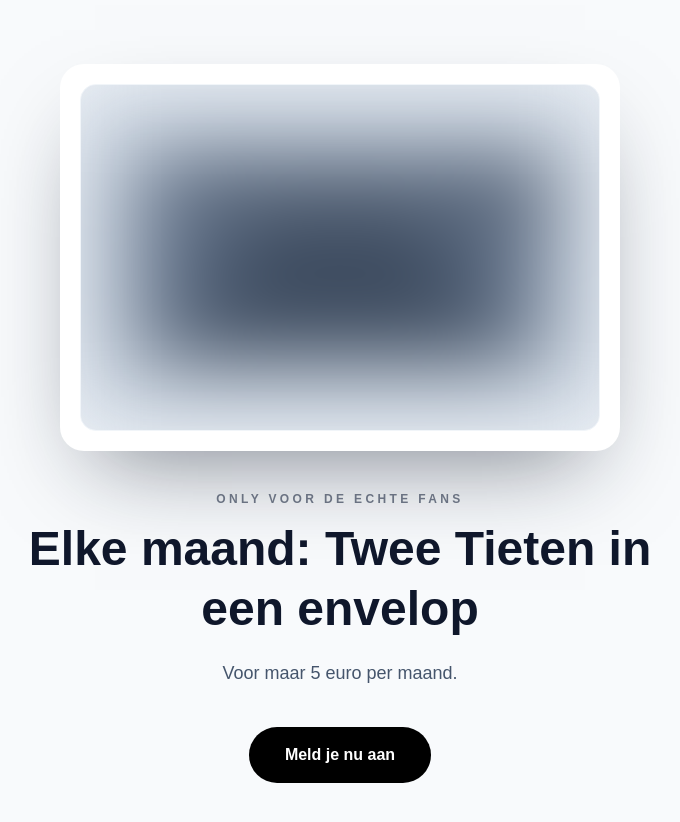
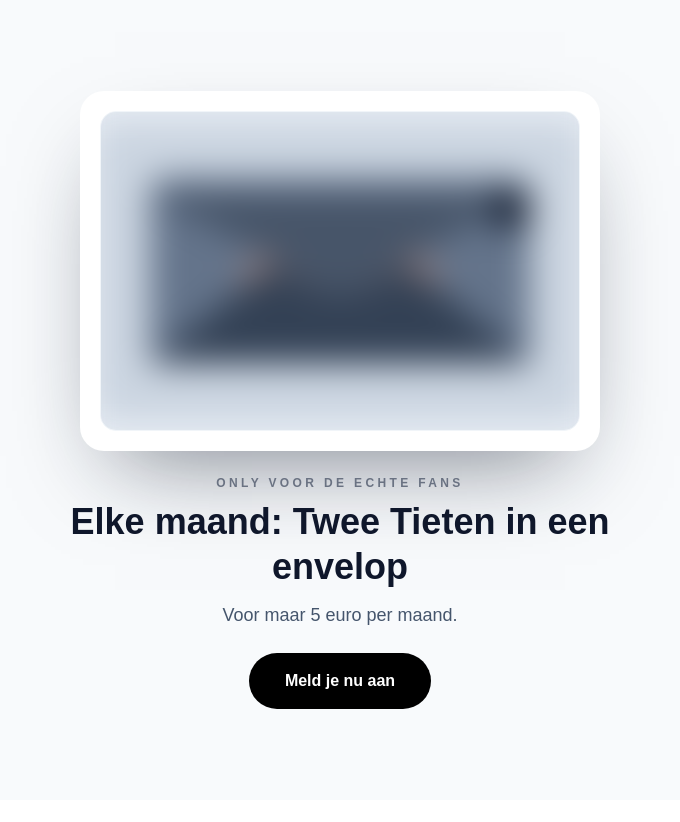
Before and after one commit to Timo-a11y/nima-dashboard, a Next.js app: page / in a window 1280 px wide. Shown: the top 822 px of the page, without its empty margins (300-980 px from the left). After the commit the page ends 800 px from the top, so only its background shows below. Built offline with nearby package versions, Linux system fonts and the light colour scheme.

Commit message:
Tune onepager blur and fit hero above fold
Co-authored-by: Timo-a11y <Timo-a11y@users.noreply.github.com>

```diff
--- a/app/page.tsx
+++ b/app/page.tsx
@@ -42,33 +42,33 @@ export default function Onepager() {
   };
 
   return (
-    <main className="min-h-screen bg-slate-50 px-6 py-16 text-slate-900">
-      <section className="mx-auto flex min-h-[calc(100vh-8rem)] max-w-3xl flex-col items-center justify-center text-center">
-        <div className="w-full max-w-[560px] rounded-3xl bg-white p-5 shadow-[0_40px_90px_-35px_rgba(15,23,42,0.55)]">
+    <main className="h-dvh overflow-hidden bg-slate-50 px-5 py-6 text-slate-900 sm:px-6 sm:py-8">
+      <section className="mx-auto flex h-full max-w-3xl flex-col items-center justify-center text-center">
+        <div className="w-full max-w-[520px] rounded-3xl bg-white p-4 shadow-[0_40px_90px_-35px_rgba(15,23,42,0.55)] sm:p-5">
           <div className="aspect-[3/2] overflow-hidden rounded-2xl border border-slate-100 bg-slate-100">
             <Image
               src="/envelope-card.svg"
               alt="Vage vorm van een envelop"
               width={1400}
               height={900}
-              className="h-full w-full scale-110 object-cover blur-2xl"
+              className="h-full w-full scale-110 object-cover blur-lg"
             />
           </div>
         </div>
 
-        <p className="mt-10 text-xs font-semibold uppercase tracking-[0.28em] text-gray-500">
+        <p className="mt-6 text-[11px] font-semibold uppercase tracking-[0.28em] text-gray-500 sm:text-xs">
           Only voor de echte Fans
         </p>
 
-        <h1 className="mt-3 max-w-2xl text-4xl font-bold leading-tight text-slate-900 sm:text-5xl">
+        <h1 className="mt-2 max-w-2xl text-3xl font-bold leading-tight text-slate-900 sm:text-4xl">
           Elke maand: Twee Tieten in een envelop
         </h1>
 
-        <p className="mt-5 text-lg text-slate-600">Voor maar 5 euro per maand.</p>
+        <p className="mt-3 text-base text-slate-600 sm:text-lg">Voor maar 5 euro per maand.</p>
 
         <button
           onClick={openModal}
-          className="mt-10 rounded-full bg-black px-9 py-4 text-base font-semibold text-white transition-all duration-300 hover:-translate-y-0.5 hover:bg-slate-900 hover:shadow-[0_16px_35px_-16px_rgba(15,23,42,0.7)]"
+          className="mt-6 rounded-full bg-black px-8 py-3.5 text-sm font-semibold text-white transition-all duration-300 hover:-translate-y-0.5 hover:bg-slate-900 hover:shadow-[0_16px_35px_-16px_rgba(15,23,42,0.7)] sm:px-9 sm:py-4 sm:text-base"
         >
           Meld je nu aan
         </button>
--- a/public/onepager-preview.html
+++ b/public/onepager-preview.html
@@ -11,27 +11,27 @@
       }
     </style>
   </head>
-  <body class="min-h-screen bg-slate-50 px-6 py-16 text-slate-900">
-    <main class="mx-auto flex min-h-[calc(100vh-8rem)] max-w-3xl flex-col items-center justify-center text-center">
-      <div class="w-full max-w-[560px] rounded-3xl bg-white p-5 shadow-[0_40px_90px_-35px_rgba(15,23,42,0.55)]">
+  <body class="h-dvh overflow-hidden bg-slate-50 px-5 py-6 text-slate-900 sm:px-6 sm:py-8">
+    <main class="mx-auto flex h-full max-w-3xl flex-col items-center justify-center text-center">
+      <div class="w-full max-w-[520px] rounded-3xl bg-white p-4 shadow-[0_40px_90px_-35px_rgba(15,23,42,0.55)] sm:p-5">
         <div class="aspect-[3/2] overflow-hidden rounded-2xl border border-slate-100 bg-slate-100">
           <img
             src="./envelope-card.svg"
             alt="Vage vorm van een envelop"
-            class="h-full w-full scale-110 object-cover blur-2xl"
+            class="h-full w-full scale-110 object-cover blur-lg"
           />
         </div>
       </div>
 
-      <p class="mt-10 text-xs font-semibold uppercase tracking-[0.28em] text-gray-500">Only voor de echte Fans</p>
-      <h1 class="mt-3 max-w-2xl text-4xl font-bold leading-tight text-slate-900 sm:text-5xl">
+      <p class="mt-6 text-[11px] font-semibold uppercase tracking-[0.28em] text-gray-500 sm:text-xs">Only voor de echte Fans</p>
+      <h1 class="mt-2 max-w-2xl text-3xl font-bold leading-tight text-slate-900 sm:text-4xl">
         Elke maand: Twee Tieten in een envelop
       </h1>
-      <p class="mt-5 text-lg text-slate-600">Voor maar 5 euro per maand.</p>
+      <p class="mt-3 text-base text-slate-600 sm:text-lg">Voor maar 5 euro per maand.</p>
 
       <button
         id="openModal"
-        class="mt-10 rounded-full bg-black px-9 py-4 text-base font-semibold text-white transition-all duration-300 hover:-translate-y-0.5 hover:bg-slate-900 hover:shadow-[0_16px_35px_-16px_rgba(15,23,42,0.7)]"
+        class="mt-6 rounded-full bg-black px-8 py-3.5 text-sm font-semibold text-white transition-all duration-300 hover:-translate-y-0.5 hover:bg-slate-900 hover:shadow-[0_16px_35px_-16px_rgba(15,23,42,0.7)] sm:px-9 sm:py-4 sm:text-base"
       >
         Meld je nu aan
       </button>
```
Also changed, not shown: public/envelope-card.svg.
